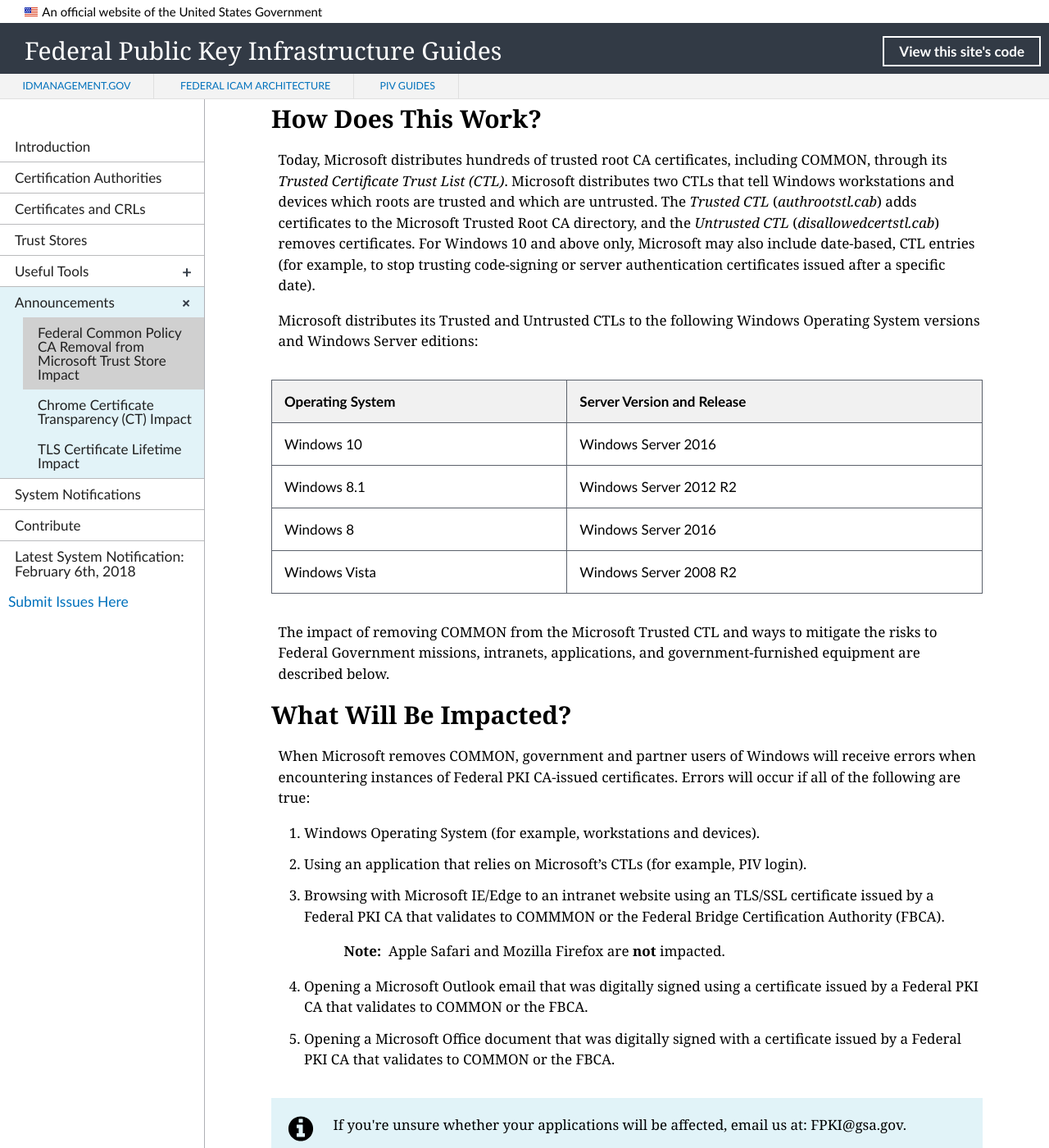
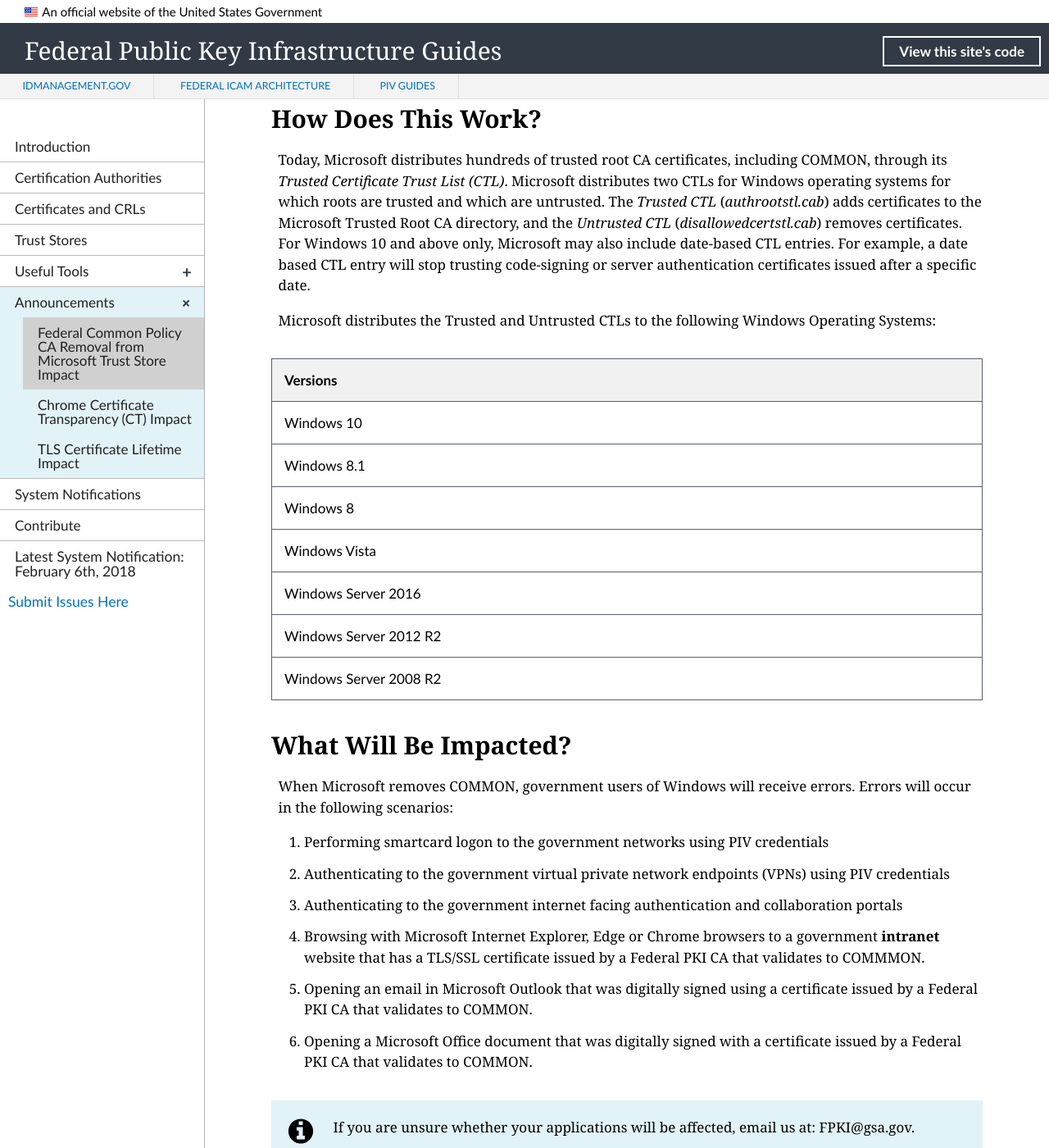
Before and after one commit to GSA/fpki-guides, a Jekyll site: the page built from _announcements/01_microsoft_constraint.md, in a window 1280 px wide and 1400 px high, scrolled down 766 px. Shown: the whole window at 82% size. Built offline with Jekyll 4.4.1, drawn with Linux system fonts in a browser that asks for light colours; nearby versions of some CDN libraries; library files that are not in the unit come from our copies; some of the changed text lies outside the part shown.

Commit message:
more edits
 removed the ipsec question - it was specific to the CTL testing
updated the testing section
general edits all around

```diff
--- a/_announcements/01_microsoft_constraint.md
+++ b/_announcements/01_microsoft_constraint.md
@@ -10,7 +10,7 @@
 
 Upcoming changes regarding Microsoft's Trusted Root Program could impact your agency. The Federal PKI Policy Authority has requested that Microsoft **remove** our U.S. Government Root CA certificate (Federal Common Policy CA [FCPCA/COMMON]) from Microsoft's globally distributed Certificate Trust List (CTL).
 
-{% include alert-info.html content="The Federal PKI Policy Authority is working with Microsoft on the timeline for removing COMMON. As more information and additional procedures become available, this announcement will be updated. Please also watch for updates from the FPKI ICAM listservs and ICAM Subcommittee." %}
+{% include alert-info.html content="The Federal PKI Policy Authority is working with Microsoft on the timeline for removing COMMON. As more information and additional procedures become available, this announcement will be updated. Please watch for updates from the Federal PKI listserves, ICAM listservs, and the ICAM Sub-committee." %}
 
 - [How Does this Work?](#how-does-this-work)
 - [What Will Be Impacted?](#what-will-be-impacted)
@@ -20,30 +20,31 @@
 - [Additional Resources](#additional-resources)
 
 ## How Does This Work?
-Today, Microsoft distributes hundreds of trusted root CA certificates, including COMMON, through its _Trusted Certificate Trust List (CTL)_. Microsoft distributes two CTLs that tell Windows workstations and devices which roots are trusted and which are untrusted. The _Trusted CTL_ (*authrootstl.cab*) adds certificates to the Microsoft Trusted Root CA directory, and the _Untrusted CTL_ (*disallowedcertstl.cab*) removes certificates. For Windows 10 and above only, Microsoft may also include date-based, CTL entries (for example, to stop trusting code-signing or server authentication certificates issued after a specific date).
+Today, Microsoft distributes hundreds of trusted root CA certificates, including COMMON, through its _Trusted Certificate Trust List (CTL)_. Microsoft distributes two CTLs for Windows operating systems for which roots are trusted and which are untrusted. The _Trusted CTL_ (*authrootstl.cab*) adds certificates to the Microsoft Trusted Root CA directory, and the _Untrusted CTL_ (*disallowedcertstl.cab*) removes certificates. For Windows 10 and above only, Microsoft may also include date-based CTL entries.  For example, a date based CTL entry will stop trusting code-signing or server authentication certificates issued after a specific date.
 
-Microsoft distributes its Trusted and Untrusted CTLs to the following Windows Operating System versions and Windows Server editions:
+Microsoft distributes the Trusted and Untrusted CTLs to the following Windows Operating Systems:
 
-| **Operating System** | **Server Version and Release** |
-| :-------- | :------------------------------- |
-| Windows 10  | Windows Server 2016 |
-| Windows 8.1   | Windows Server 2012 R2 |
-| Windows 8   | Windows Server 2016 |
-| Windows Vista   | Windows Server 2008 R2 |
-
-The impact of removing COMMON from the Microsoft Trusted CTL and ways to mitigate the risks to Federal Government missions, intranets, applications, and government-furnished equipment are described below.
+| **Versions** |
+| :-------- |
+| Windows 10  |
+| Windows 8.1   |
+| Windows 8   |
+| Windows Vista   |
+| Windows Server 2016 |
+| Windows Server 2012 R2 |
+| Windows Server 2008 R2 |
 
 ## What Will Be Impacted?
-When Microsoft removes COMMON, government and partner users of Windows will receive errors when encountering instances of Federal PKI CA-issued certificates. Errors will occur if all of the following are true:
+When Microsoft removes COMMON, government users of Windows will receive errors. Errors will occur in the following scenarios:
 
-1. Windows Operating System (for example, workstations and devices).
-2. Using an application that relies on Microsoft's CTLs (for example, PIV login).
-3. Browsing with Microsoft IE/Edge to an intranet website using an TLS/SSL certificate issued by a Federal PKI CA that validates to COMMMON or the Federal Bridge Certification Authority (FBCA).
->**Note:**&nbsp;&nbsp;Apple Safari and Mozilla Firefox are **not** impacted.
-4. Opening a Microsoft Outlook email that was digitally signed using a certificate issued by a Federal PKI CA that validates to COMMON or the FBCA.
-5. Opening a Microsoft Office document that was digitally signed with a certificate issued by a Federal PKI CA that validates to COMMON or the FBCA.
+2. Performing smartcard logon to the government networks using PIV credentials
+2. Authenticating to the government virtual private network endpoints (VPNs) using PIV credentials
+2. Authenticating to the government internet facing authentication and collaboration portals
+3. Browsing with Microsoft Internet Explorer, Edge or Chrome browsers to a government **intranet** website that has a TLS/SSL certificate issued by a Federal PKI CA that validates to COMMMON.
+4. Opening an email in Microsoft Outlook that was digitally signed using a certificate issued by a Federal PKI CA that validates to COMMON.
+5. Opening a Microsoft Office document that was digitally signed with a certificate issued by a Federal PKI CA that validates to COMMON.
 
-{% include alert-info.html content="If you're unsure whether your applications will be affected, email us at: FPKI@gsa.gov." %}
+{% include alert-info.html content="If you are unsure whether your applications will be affected, email us at: FPKI@gsa.gov." %}
 
 This change will also impact cross-agency or partner users that rely on COMMON (for example, a Department of State user browsing to a Department of Homeland Security website or a Department of Defense employee sending a digitally signed email to a business partner).
 
@@ -53,7 +54,7 @@
 
 ## What Should I Do?
 
-To limit the impact to your agency, you'll need to install COMMON by using a group policy object (GPO) **OR** by installing it in the **Enterprise Trust** or **Trusted Root Certification Authorities** certificate store on all government-furnished, Windows workstations and devices.
+To limit the impact to your agency, you'll need to install COMMON as a trusted root certificate on all government-furnished, Windows workstations and devices.  You should use a group policy object (GPO) managed in your agency network domain.   You can also publish the root certificate from the enterprise network domain using certutil.
 
 - [Install Using Group Policy Objects](#install-using-group-policy-objects)
 - [Install Using Certutil](#install-using-certutil)
@@ -103,7 +104,7 @@
 
 ### Install Using Certutil
 
-You can add COMMON to the **Enterprise Trust Store** or the **Trusted Root Certificate Authorities** certificate store by using _certutil_.<br><br>Additional information:
+You can add COMMON to the **Enterprise Trust Store** certificate store by using _certutil_.
 
 - You must have Enterprise Administrator privileges
 - You can run _certutil_ from a Domain Controller
@@ -127,20 +128,20 @@
 
 ## How Can I Test?
 
-{% include alert-info.html content="Test results for serverAuth Disallow did not allow local trust decisions to override the CTL configuration, so no further testing will be conducted." %}
+Testing by government teams did not allow locally administered certificate stores to override the Microsoft CTL distributed settings.  The decision was made to remove COMMON entirely from Microsoft's trust store.  No further testing on overriding the CTL settings will be conducted.
 
 To review the previous testing procedures:&nbsp;&nbsp;[CTL Testing]({{ site.baseurl }}/ctltestprocedures/){:target="_blank"}.
 
 ## Frequently Asked Questions
 
 ### 1.&nbsp;&nbsp;Why is COMMMON being removed?
-The _**X.509 Certificate Policy for the U.S. Federal PKI Common Policy Framework**_ doesn't comply with Microsoft's requirements for globally trusted TLS/SSL certificates. Microsoft's requirements include:
+The Federal PKI CAs don't comply with Microsoft's requirements for globally trusted TLS/SSL certificates. Microsoft's requirements include:
 
 **a.&nbsp;&nbsp;Requirement for Fully-Qualified Domain Names (FQDNs)**<br>
-Microsoft plans to restrict TLS/SSL certificates to only those certificates using FQDNs ending in .gov, .mil, or fed.us.  Some Federal PKI agencies issue TLS/SSL certificates to intranet websites.  These certificates either:&nbsp;&nbsp;don't have FQDNs; contain intranet domains that don't end in .gov, .mil, or fed.us; or use short names (aliases). Under Microsoft's requirements, these agencies would need to reissue, re-install, and reconfigure all "non-compliant" certificates and applications.  The Federal PKI community has determined that this would have a negative impact on mission applications on the intranets.
+Microsoft plans to restrict TLS/SSL certificates to only those certificates using FQDNs ending in .gov, .mil, or fed.us.  Some Federal agencies issue TLS/SSL certificates to intranet assets.  These certificates either:&nbsp;&nbsp;don't have FQDNs; contain intranet domains that don't end in .gov, .mil, or fed.us; or use short names (aliases). Under Microsoft's requirements, these agencies would need to reissue, re-install, and reconfigure all "non-compliant" certificates and applications.  The Federal PKI community has determined that this would have a negative impact on mission applications on the intranets.
 
 **b.&nbsp;&nbsp;Requirement for public audit**<br>
-The Federal PKI follows a government auditing standard, and we have not restricted our issuance of TLS/SSL certificates to only the .gov and .mil domains. Under the requirements, all CAs in the Federal PKI that could issue TLS/SSL certificates are required to submit a non-government audit or be technically constrained.  The Federal PKI has **not** technically constrained our CAs.
+The Federal PKI follows a government auditing standard, and we have not restricted our issuance of TLS/SSL certificates to only the .gov and .mil domains. Under the requirements, all CAs in Federal PKI that could issue TLS/SSL certificates are required to submit a non-government audit or be technically constrained.  Federal PKI has **not** technically constrained our CAs.
 
 **c.&nbsp;&nbsp;Requirement to disclose Certificate Practice Statements and Incident Post-Mortem Reports**<br>
 Public trust requires public disclosure and transparency.  All Federal PKI CAs would be required to publicly post their Certificate Practice Statements and their Audit Letters.  The Federal PKI community has attempted to disclose all Certificate Practice Statements for a number of years.  However, some federal agencies include sensitive information in these documents and cannot disclose the documents publicly.
@@ -160,16 +161,22 @@
 **Note:**&nbsp;&nbsp;This tool will look for not just Federal PKI certificates.  Its outputs will include all certificates and information.
 
 ### 3.&nbsp;&nbsp;How can I determine whether my agency users and government-furnished equipment will be impacted?
-Check your Enterprise Trust Store configurations in your Microsoft domain and devices.  If COMMON is already installed in the Enterprise Trust Store, you don't need to reinstall or change its root store.  If it's not installed in the Enterprise Trust Store, you should distribute it in a group policy object to **Trusted Root Certificate Authorities** or via the enterprise domain to the **Enterprise Trust Store** for all your user devices. See [Install Using Group Policy Objects](#install-using-group-policy-objects).
+Check your enterprise trust store configurations in your Microsoft domain and devices.  You must verify how COMMON was installed and managed.
 
 View where and how a certificate is being installed using the certificates snap-in (certmgr.msc).  Under **View -> Options**, click the **Show _Physical certificate stores_** option.
 
+If COMMON is already in the Trusted Root Certification Authorities store and the _source_ is a group policy object or the enterprise trust domain, you don't need to reinstall or change.
+
 ### 4.&nbsp;&nbsp;Is PIV network login impacted?
 
-**Yes**. See [Install Using Group Policy Objects](#install-using-group-policy-objects) to mitigate this risk.
+Yes. See [Install Using Group Policy Objects](#install-using-group-policy-objects) to mitigate this risk.
 
 ### 5.&nbsp;&nbsp;Do I need to remove the "baked-in" version of COMMON?
-No, don't remove COMMON.  You may see two versions of the certificate in Trusted Root Certificate Authorities and one from your enterprise group policy or Enterprise Trust Store.  Each version is being distributed differently and will have a different properties set.
+No, don't remove COMMON.  When Microsoft does the update for the CTL, it will be removed during normal patching cycles.
+
+You may see two versions of the certificate in Trusted Root Certificate Authorities.  You must verify how COMMON was installed and managed.
+
+View where and how a certificate is being installed using the certificates snap-in (certmgr.msc).  Under **View -> Options**, click the **Show _Physical certificate stores_** option.
 
 ### 6.&nbsp;&nbsp;Do I need to add COMMON to the Trusted Root Certification Authorities store, or should I add it to the Enterprise Trust Store?
 Microsoft Operating Systems use different physical containers and logical views of these containers for trust stores.  In addition, different tools will have different **names** for the same physical or logical view.  For example:
@@ -188,11 +195,10 @@
 ### 8.&nbsp;&nbsp;What Windows versions are affected?
 All Windows versions from Vista forward are affected.
 
-### 9.&nbsp;&nbsp;Will the group policy object distribution affect IPSec certificates if the server authentication bit is enabled and used with Microsoft Operating Systems?
-No, group policy object distribution will not negatively impact IPSec certificates.
+### 9.&nbsp;&nbsp;Can I create a custom CTL for our enterprise?
+Yes, a trusted or untrusted, custom CTL can be created for your agency enterprise: [Creating, Signing, and Storing a CTL](https://msdn.microsoft.com/en-us/library/windows/desktop/aa379867(v=vs.85).aspx){:target="_blank"}.
 
-### 10.&nbsp;&nbsp;Can I create a custom CTL for our enterprise?
-Yes, a trusted or untrusted, custom CTL can be created for your enterprise: [Creating, Signing, and Storing a CTL](https://msdn.microsoft.com/en-us/library/windows/desktop/aa379867(v=vs.85).aspx){:target="_blank"}.
+However, we don't recommend this. Simplicity can help security, and it's simpler to manage a group policy object than a custom CTL.
 
 ## Additional Resources
 
```
Also changed, not shown: other parts of _announcements/01_microsoft_constraint.md (+1 -1 lines).
